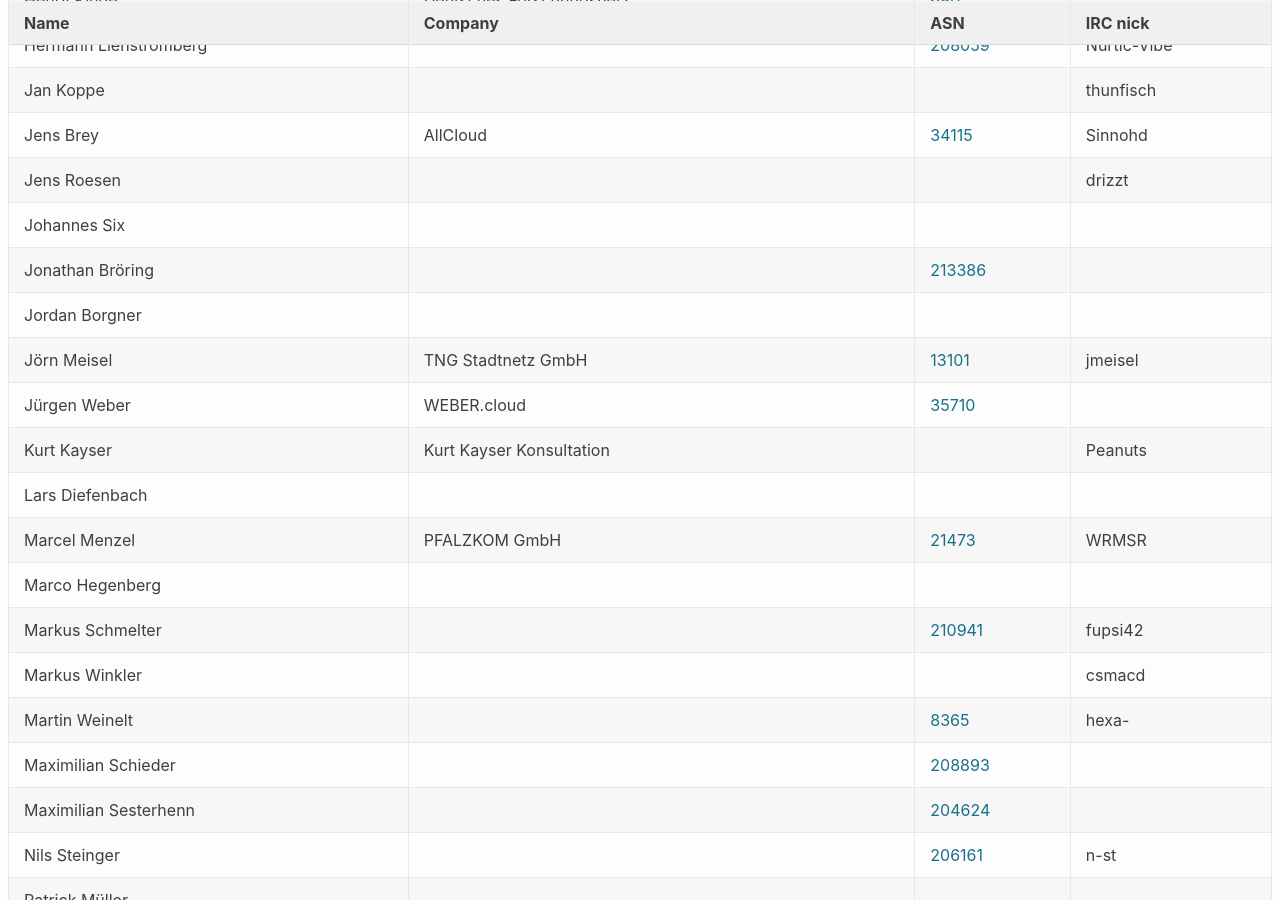
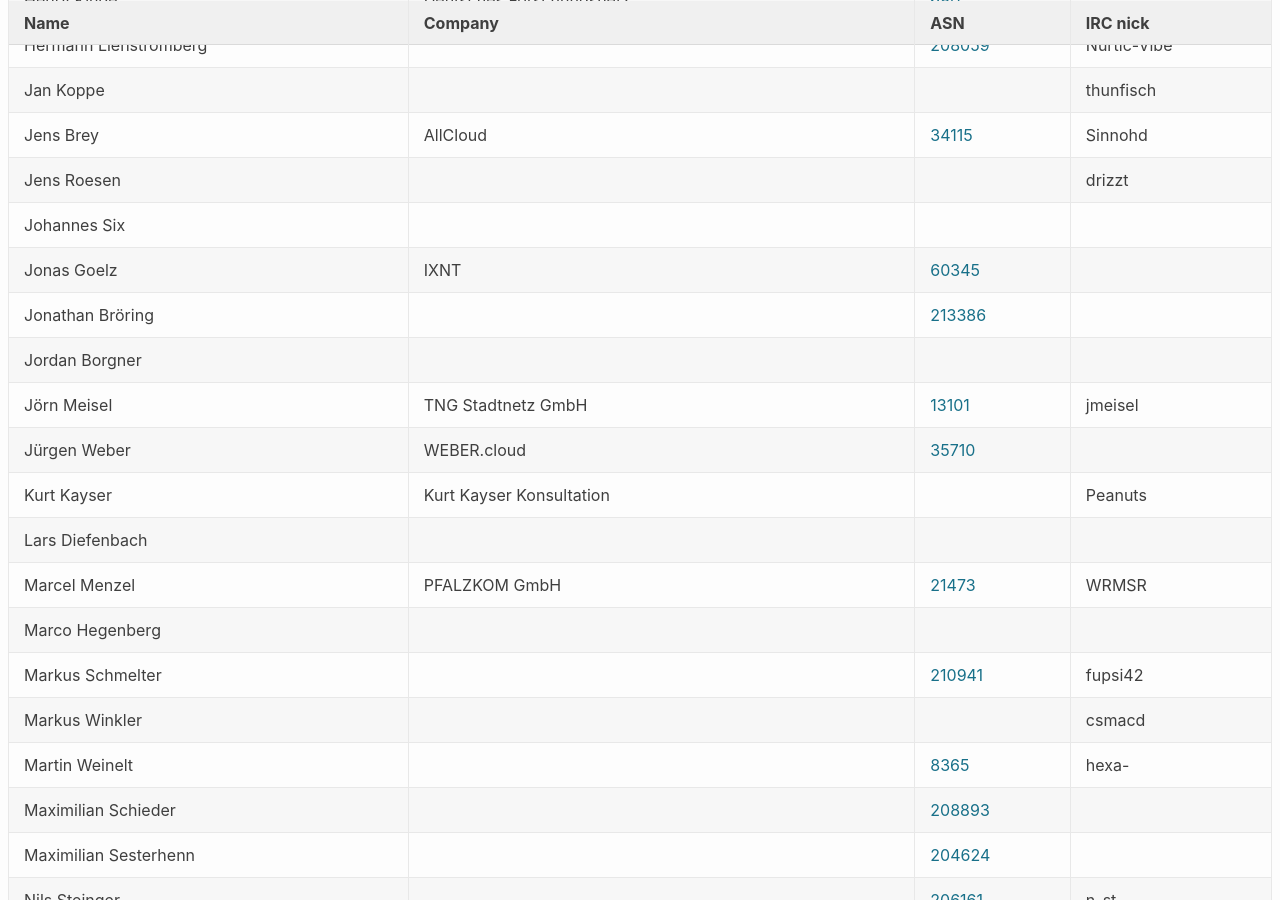
Before and after one commit to denog/pretix-attendeelist, a Jekyll site: the page built from denog14/index.md, in a window 1280 px wide and 900 px high, scrolled down 463 px. Built offline with Jekyll 4.4.1, drawn with Linux system fonts in a browser that asks for light colours.

Commit message:
Latest data: Thu Sep  8 22:35:35 UTC 2022

```diff
--- a/_data/attendees_denog14_onsite.json
+++ b/_data/attendees_denog14_onsite.json
@@ -76,6 +76,12 @@
     "company": null,
     "irc": null,
     "asn": null
+  },
+  {
+    "name": "Jonas Goelz",
+    "company": "IXNT",
+    "irc": null,
+    "asn": "60345"
   },
   {
     "name": "Jonathan Bröring",
```
